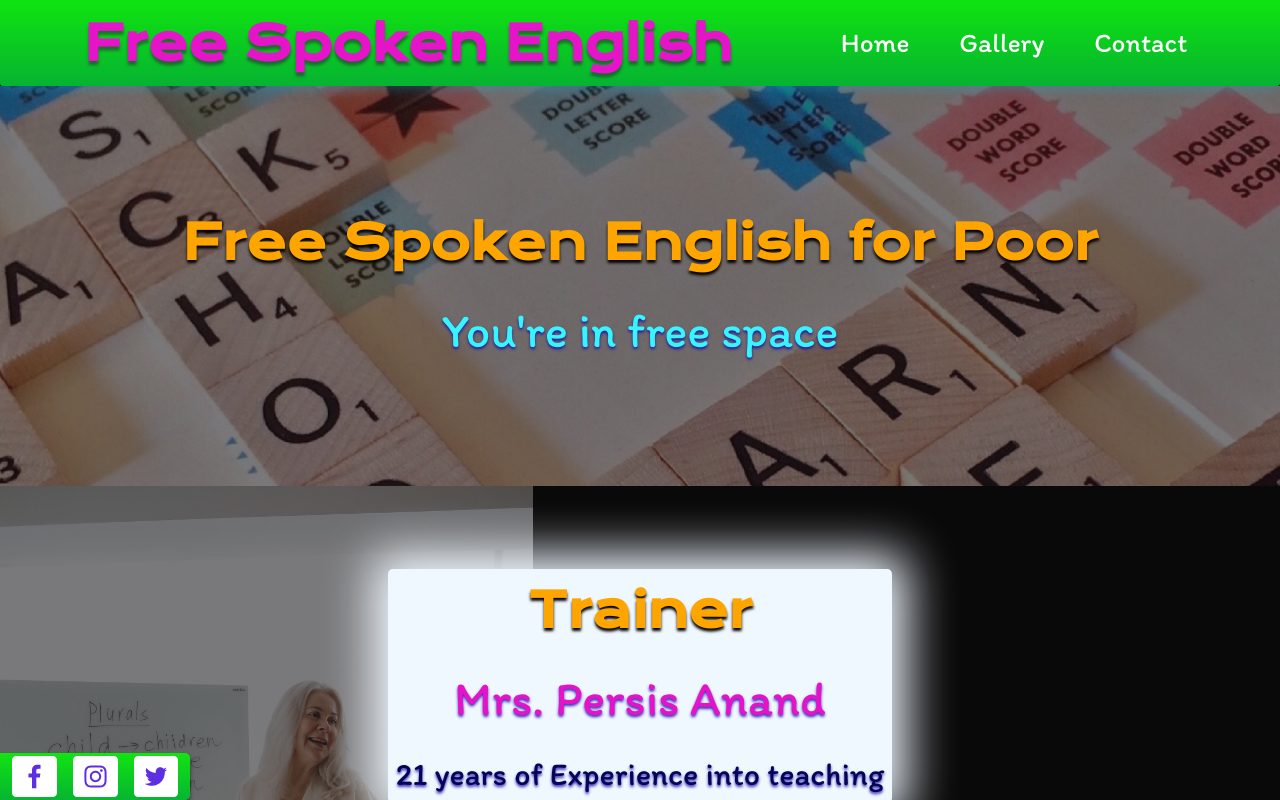
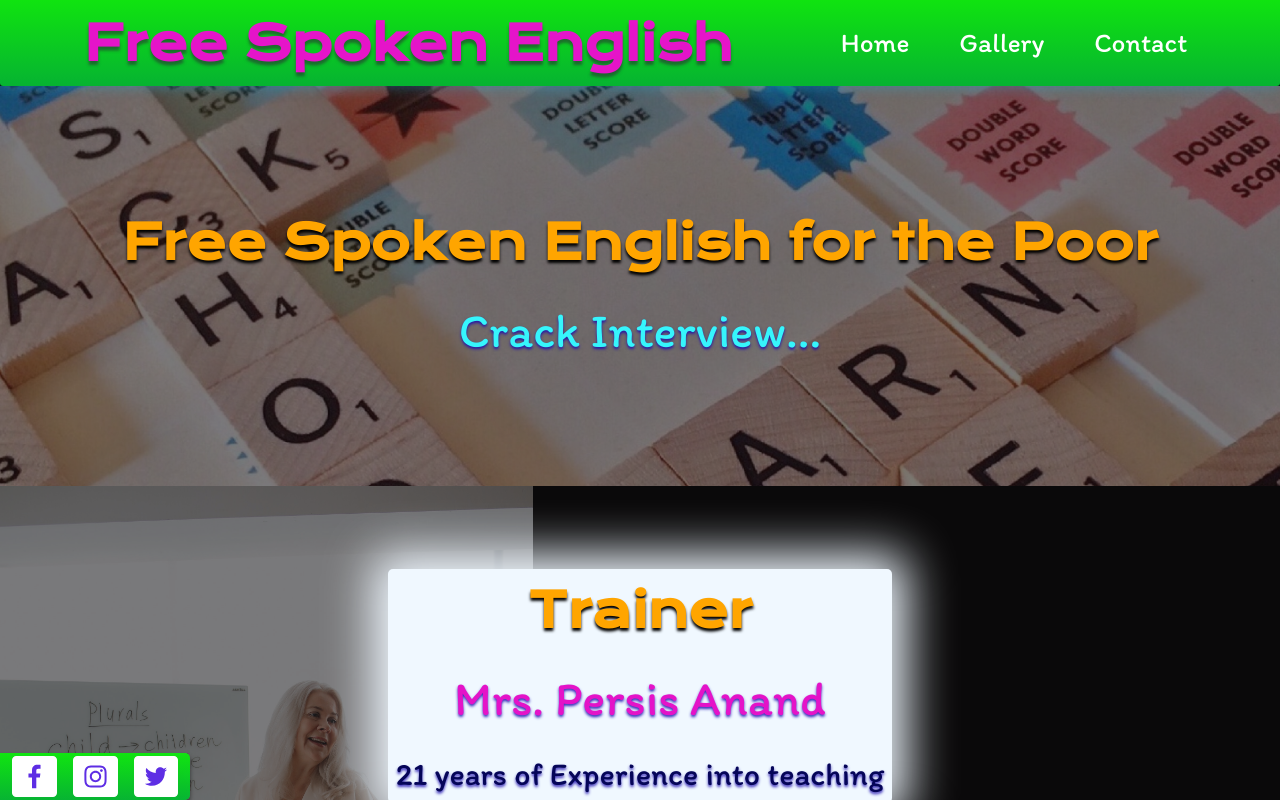
Before and after one commit to maheshmuttintidev/learn-english-for-free-web-app, a React (Create React App) app: page / in a window 1280 px wide. Shown: the top 800 px of the page. Built offline with nearby package versions, Linux system fonts and the light colour scheme.

Commit message:
made some changes

```diff
--- a/src/components/Contact.js
+++ b/src/components/Contact.js
@@ -23,7 +23,7 @@ const Contact = () => {
           </strong>
         </div>
         <div>
-          <h1 className="contact-title">Join on:</h1>
+          <h1 className="contact-title">Join us on:</h1>
           <a className="external-img-link" target="_blank" href="https://zoom.us/" rel="noopener noreferrer">
             <img src={ZoomIcon} alt="" className="zoom-image" />
           </a>
--- a/src/components/Home.js
+++ b/src/components/Home.js
@@ -4,8 +4,8 @@ const Home = () => {
     return (
         <Layout>
             <section className="hero auto-height">
-                <h1 className="hero-title">Free Spoken English for Poor</h1>
-                <p className="big-p1 hero-p s-1">You're in free space</p>
+                <h1 className="hero-title">Free Spoken English for the Poor</h1>
+                <p className="big-p1 hero-p s-1">Crack Interview...</p>
             </section>
             <section className="trainer auto-height">
                 <div className="trainer-sub-wrapper">
@@ -19,10 +19,10 @@ const Home = () => {
                 <ul className="courses-list">
                     <li>
                         Communication and Personality Development
-                        </li>
+                    </li>
                     <li>
                         IELTS - International English Language Testing System
-                        </li>
+                    </li>
                 </ul>
             </section>
         </Layout>
```
